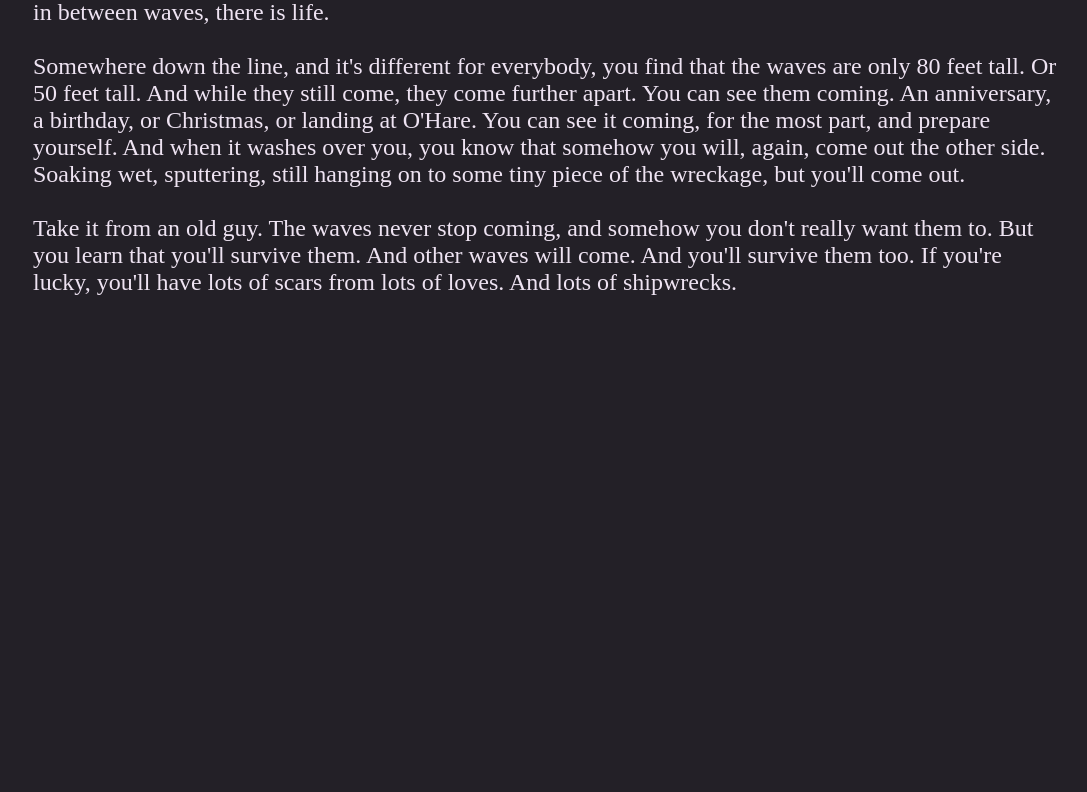
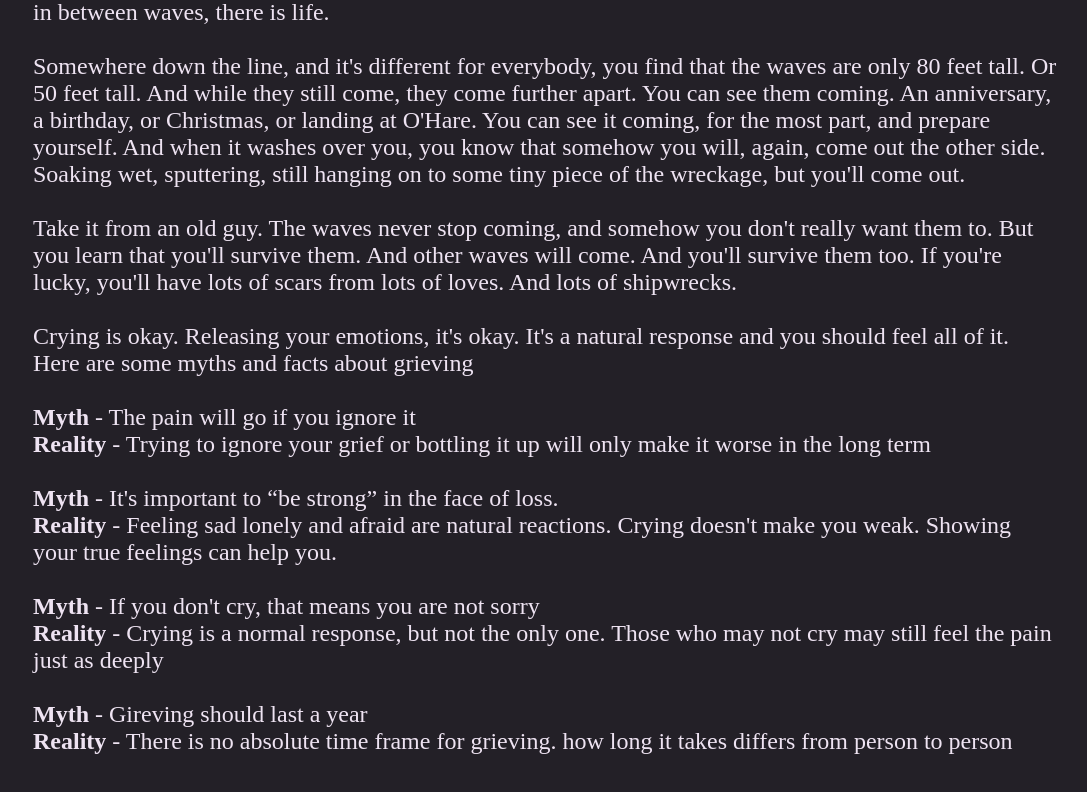
Before and after one commit to Upsidedly/grief, a plain HTML site: page docs/index.html in a window 1280 px wide. Shown: the part 973-1765 px from the top of the page, without its empty margins (119-1206 px from the left). Before the commit the page ends 1293 px from the top, so only its background shows below. Drawn offline with Linux system fonts and the light colour scheme; a web font is replaced by a local one.

Commit message:
Goodnight.

```diff
--- a/docs/index.html
+++ b/docs/index.html
@@ -29,8 +29,24 @@ In the beginning, the waves are 100 feet tall and crash over you without mercy.
 
 Somewhere down the line, and it's different for everybody, you find that the waves are only 80 feet tall. Or 50 feet tall. And while they still come, they come further apart. You can see them coming. An anniversary, a birthday, or Christmas, or landing at O'Hare. You can see it coming, for the most part, and prepare yourself. And when it washes over you, you know that somehow you will, again, come out the other side. Soaking wet, sputtering, still hanging on to some tiny piece of the wreckage, but you'll come out.<br><br>
 
-Take it from an old guy. The waves never stop coming, and somehow you don't really want them to. But you learn that you'll survive them. And other waves will come. And you'll survive them too. If you're lucky, you'll have lots of scars from lots of loves. And lots of shipwrecks.
+Take it from an old guy. The waves never stop coming, and somehow you don't really want them to. But you learn that you'll survive them. And other waves will come. And you'll survive them too. If you're lucky, you'll have lots of scars from lots of loves. And lots of shipwrecks. <br><br>
 </span>
+
+Crying is okay. Releasing your emotions, it's okay. It's a natural response and you should feel all of it.
+Here are some myths and facts about grieving<br><br>
+
+<b>Myth</b> - The pain will go if you ignore it<br>
+<b>Reality</b> - Trying to ignore your grief or bottling it up will only make it worse in the long term<br><br>
+
+<b>Myth</b> - It's important to “be strong” in the face of loss.<br>
+<b>Reality</b> - Feeling sad lonely and afraid are natural reactions. Crying doesn't make you weak. Showing your true feelings can help you.<br><br>
+
+<b>Myth</b> - If you don't cry, that means you are not sorry<br>
+<b>Reality</b> - Crying is a normal response, but not the only one. Those who may not cry may still feel the pain just as deeply<br><br>
+
+<b>Myth</b> - Gireving should last a year<br>
+<b>Reality</b> - There is no absolute time frame for grieving. how long it takes differs from person to person<br><br>
+
 </p>
         </div>
     </body>
```
